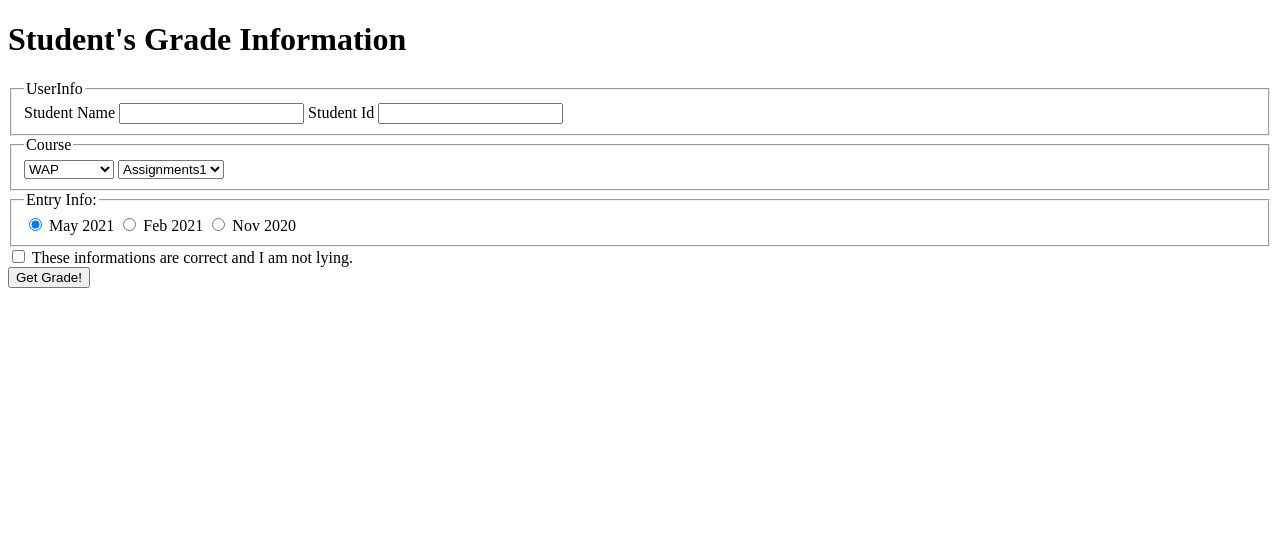
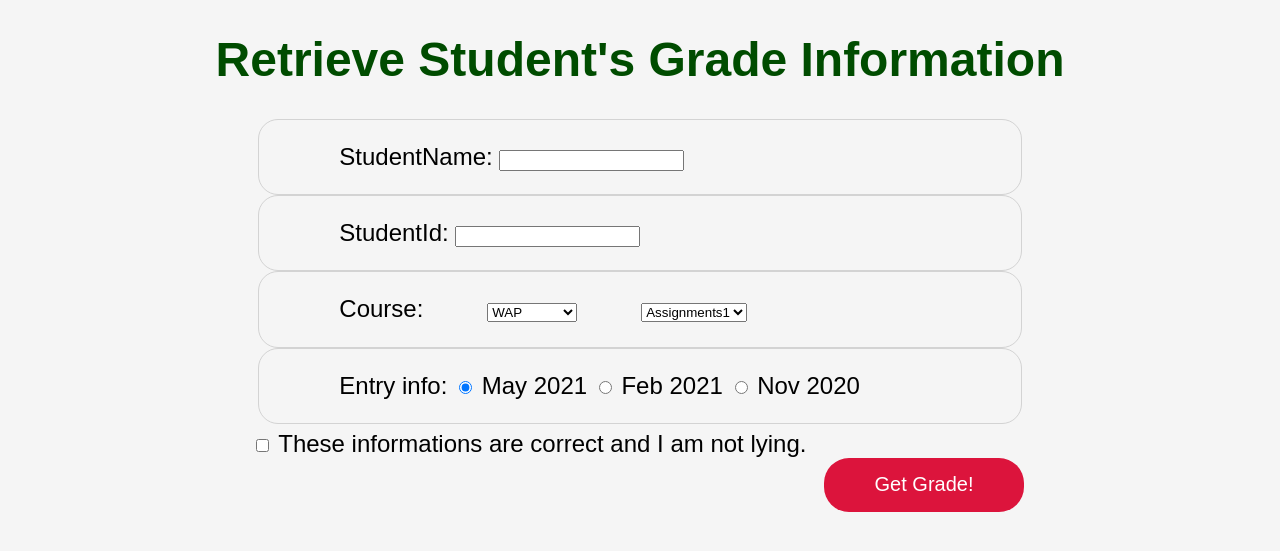
Before and after one commit to hiradadiamond/hiradadiamond.github.io, a PHP site: page /gradesExercise/main.html in a window 1280 px wide. Shown: the top 551 px of the page. Run offline with PHP 8.4, Linux system fonts and the light colour scheme.

Commit message:
Added css

```diff
--- a/gradesExercise/main.html
+++ b/gradesExercise/main.html
@@ -3,24 +3,25 @@
 <head>
     <meta charset="UTF-8">
   <title>Retrieve Grade</title>
+  <link href="style.css" type="text/css" rel="stylesheet"/>
 </head>
 <body>
-  <div id="header">
+  <div>
     <h1>
-      Student's Grade Information
+      Retrieve Student's Grade Information
     </h1>
-  </div>
   <div id="main">
     <form action="#" method="post">
       <fieldset id="stuinfo">
-        <legend>UserInfo</legend>
-        <label>Student Name</label>
+        <label>StudentName: </label>
         <input type="text" name="student-name"/>
-        <label>Student Id</label>
-        <input type="text" name="id"/>
+      </fieldset>
+      <fieldset id="stuinfo">
+        <label>StudentId: </label>
+        <input type="text" name="student-id"/>
       </fieldset>
       <fieldset id="assignments">
-        <legend>Course</legend>
+        <label>Course: </label>
         <select>
           <option>WAP</option>
           <option>ALgorithms</option>
@@ -31,7 +32,7 @@
         </select>
       </fieldset>
       <fieldset>
-        <legend>Entry Info:</legend>
+        <label>Entry info: </label>
         <input type="radio" name="entry" value="05/2021" checked="checked" /> May 2021
         <input type="radio" name="entry" value="02/2021" /> Feb 2021
         <input type="radio" name="entry" value="11/2020" /> Nov 2020
@@ -41,8 +42,6 @@
       <input type="submit" name="submit" value="Get Grade!">
     </form>
   </div>
-<div id="fotter">
-
-</div>
+  </div>
 </body>
 </html>
--- a/gradesExercise/style.css
+++ b/gradesExercise/style.css
@@ -3,15 +3,39 @@ body{
     font-family: Arial, Helvetica, sans-serif;
     margin: 0;
     padding: 0;
+    background-color:whitesmoke;
 }
-#header{
-    margin: auto;
-    padding: auto;
-    background-color: green;
-    color:white;
-    width:50%;
+h1{
+    text-align: center;
+    color:#004c00;
 }
 form{
     width: 60%;
     margin: auto;
 }
+fieldset{
+    padding: 3%;
+    align-items: center;
+    border-radius: 20px;
+    border: 1px solid lightgrey;
+}
+label, select{
+    margin-left:8%;
+}
+input[type="checkbox"]{
+    margin-left: auto;
+    font-size: 8px;
+    font-family: monospace;
+    text-align: center;
+    margin-top: 2%;
+}
+input[type="submit"]{
+    border:0;
+    float: right;
+    border-radius: 25px;
+    padding: 2%;
+    width: 200px;
+    background-color: crimson;
+    color: white;
+    font-size: 20px;
+}
```
